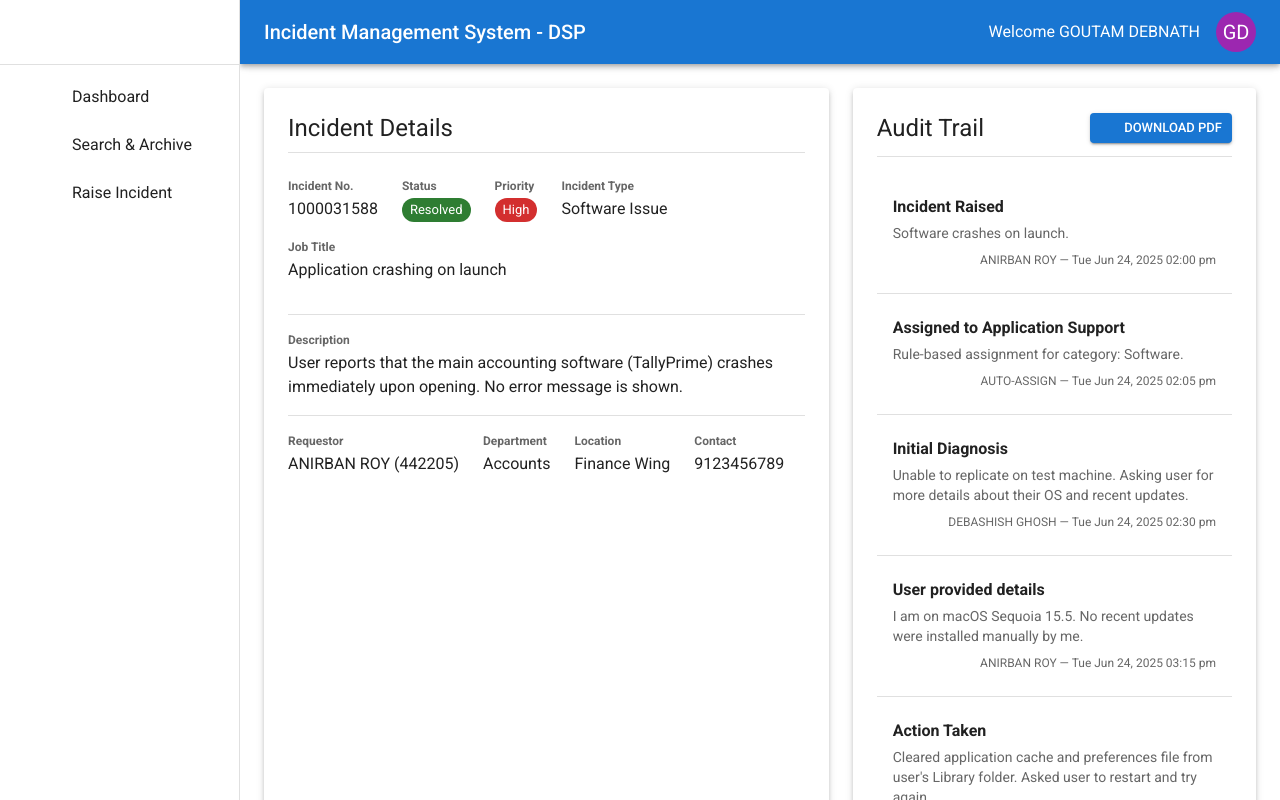
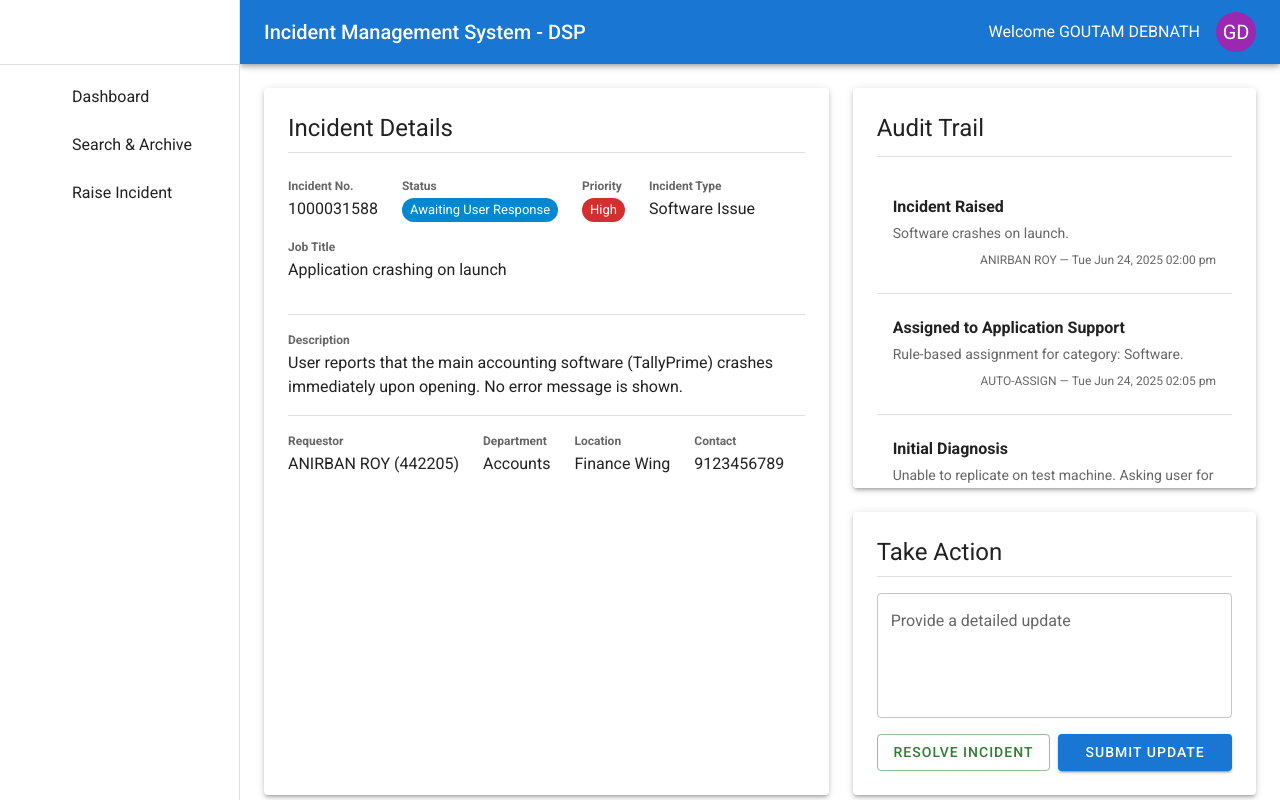
Before and after one commit to goutamdebnath72/ims-revamp, a Next.js app: page /incidents/1 in a window 1280 px wide. Shown: the top 800 px of the page. Built offline with nearby package versions, Linux system fonts and the light colour scheme; some icons are missing.

Commit message:
feat(audit-trail): Only changed the incident status from closed to open

```diff
--- a/app/incidents/[id]/page.jsx
+++ b/app/incidents/[id]/page.jsx
@@ -58,8 +58,8 @@ export default function IncidentDetailsPage({ params }) {
   // --- Data Selection Logic ---
   // To test different views, comment and uncomment the lines below.
 
-   const incident = longResolvedIncidentData; // Use this for the CLOSED view
-  //  const incident = longOpenIncidentData;      // Use this for the OPEN view
+   // const incident = longResolvedIncidentData; // Use this for the CLOSED view
+    const incident = longOpenIncidentData;      // Use this for the OPEN view
 
   const isResolved = incident.status === 'Resolved';
 
```
